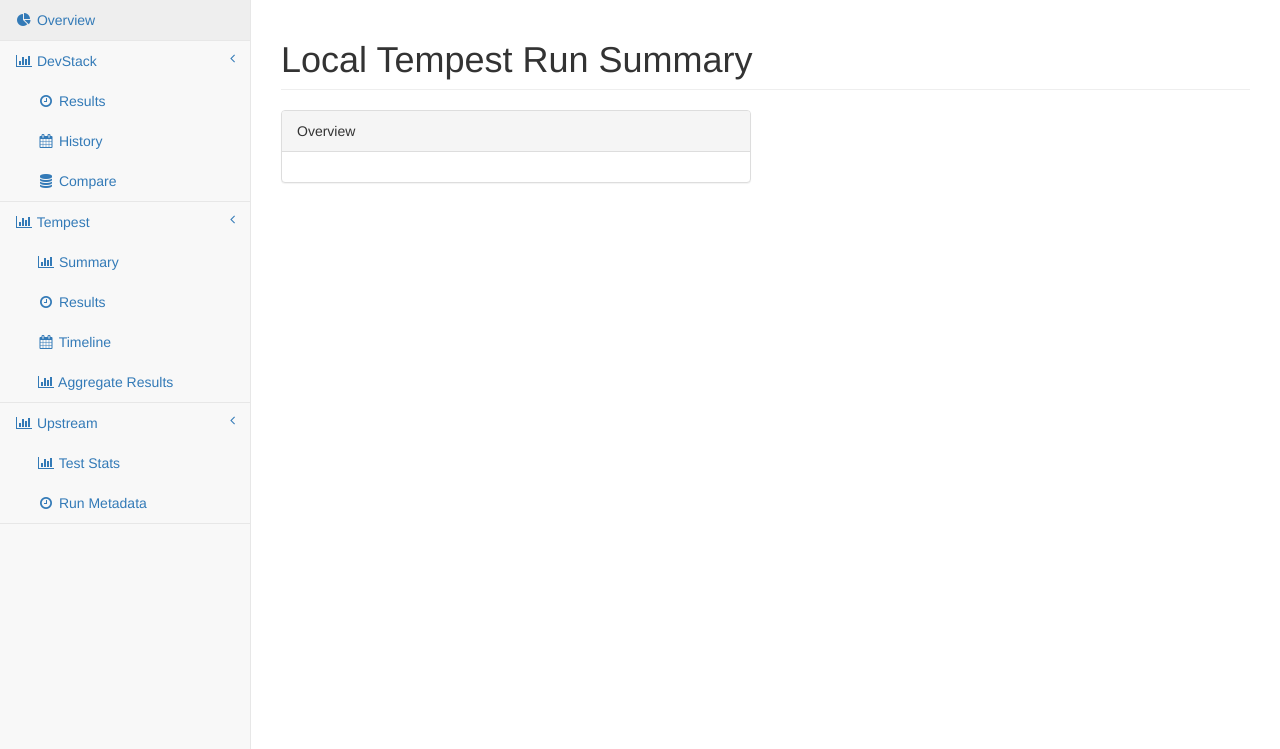
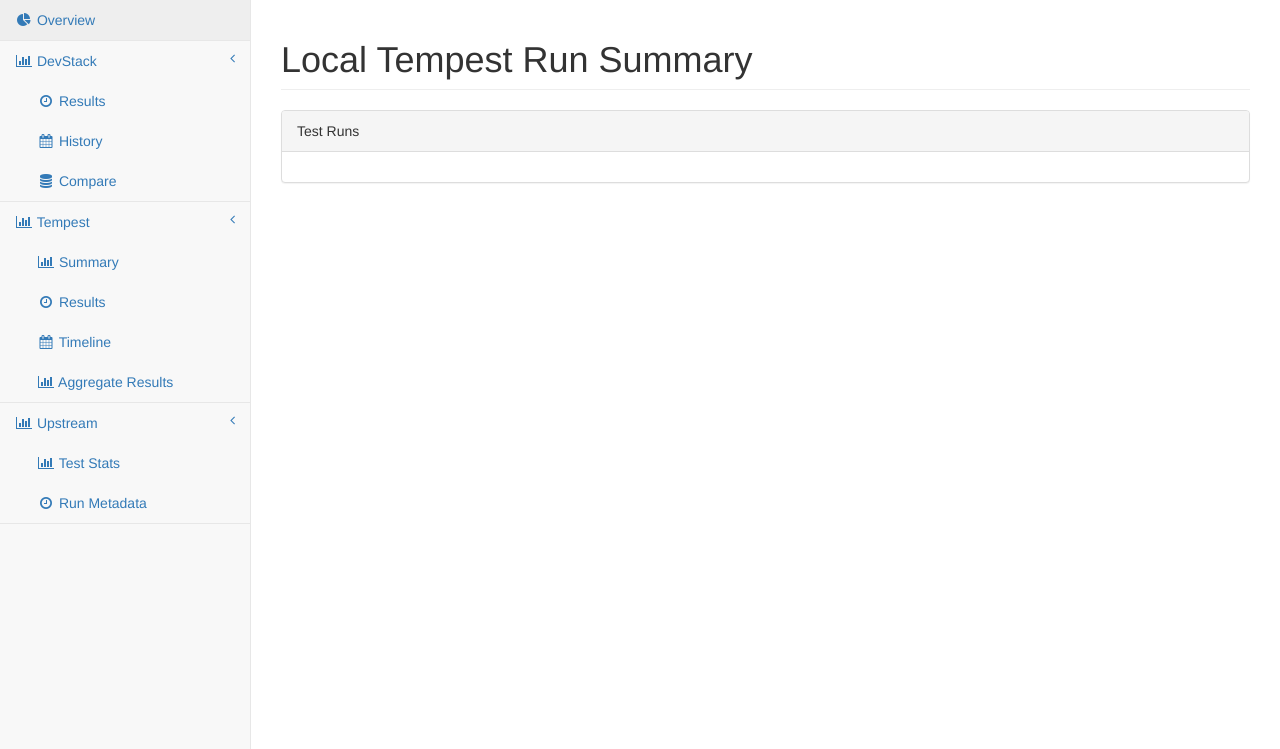
Before and after one commit to openstack-archive/openstack-health, a Django app: template stackviz/templates/tempest/summary.html in a window 1280 px wide. Shown: the part 51-800 px from the top of the page. Run offline with Django 3.2, Linux system fonts and the light colour scheme; the template is opened without the code that fills it, so the values that code supplies are empty; some libraries are stand-ins or nearby versions.

Commit message:
Added more jquery to  summary table display

```diff
--- a/stackviz/static/js/summary.js
+++ b/stackviz/static/js/summary.js
@@ -1,26 +1,14 @@
 "use strict";
 
 /*
-                <div class="table-responsive" id="overview-table-div">
-                    <table class="table table-bordered table-hover table-striped" id="overview-table">
-                        <tr>
-                            <td>    Total Time: </td>
-                            <td id="cell-total-time"></td>
-                        </tr>
-                        <tr>
-                            <td>    Successes: </td>
-                            <td id="cell-successes"></td>
-                        </tr>
-                        <tr>
-                            <td>    Failures: </td>
-                            <td id="cell-failures"></td>
-                        </tr>
-                        <tr>
-                            <td>    Longest Test: </td>
-                            <td id="cell-longest-test"></td>
-                        </tr>
-                    </table>
-                </div>
+    <div class="col-lg-12">
+        <div class="panel panel-default">
+            <div class="panel-heading">Test Runs</div>
+            <div class="panel-body" id="run-summary-div">
+
+            </div>
+        </div>
+    </div>
 */
 
 //@param data: JSON data of the test run
@@ -66,12 +54,14 @@ function getData(data) {
 
 function createTable(data, run) {
 
+    $('#run-summary-div').append("<div class='col-lg-6'><div class='panel panel-default'> " +
+    "<div class='panel-heading'><a href='tempest_timeline_" + run + ".html'>Run #" + run + "</a>" +
+    "</div><div class='panel-body' id='run-" + run + "-div'></div>");
+
     var data_dict = getData(data);
     var tbl = document.createElement('table');
     tbl.setAttribute("id","table-run-" + run);
     tbl.setAttribute("class","table table-bordered table-hover table-striped");
-    var header = tbl.createTHead();
-    header.innerHTML = '<tr><th><a href="tempest_timeline_' + run + '.html"> Run #' + run + '</a></th></tr>';
     for (var key in data_dict) {
             var row = tbl.insertRow();
             var c1 = row.insertCell();
@@ -80,7 +70,7 @@ function createTable(data, run) {
             c2.innerHTML=data_dict[key];
     }
 
-    document.getElementById("run-summary-div").appendChild(tbl);
+    document.getElementById("run-"+run+"-div").appendChild(tbl);
 
 }
 
--- a/stackviz/templates/tempest/summary.html
+++ b/stackviz/templates/tempest/summary.html
@@ -18,9 +18,9 @@
 </div>
 
 <div class="row">
-    <div class="col-lg-6">
+    <div class="col-lg-12">
         <div class="panel panel-default">
-            <div class="panel-heading">Overview</div>
+            <div class="panel-heading">Test Runs</div>
             <div class="panel-body" id="run-summary-div">
 
             </div>
```
